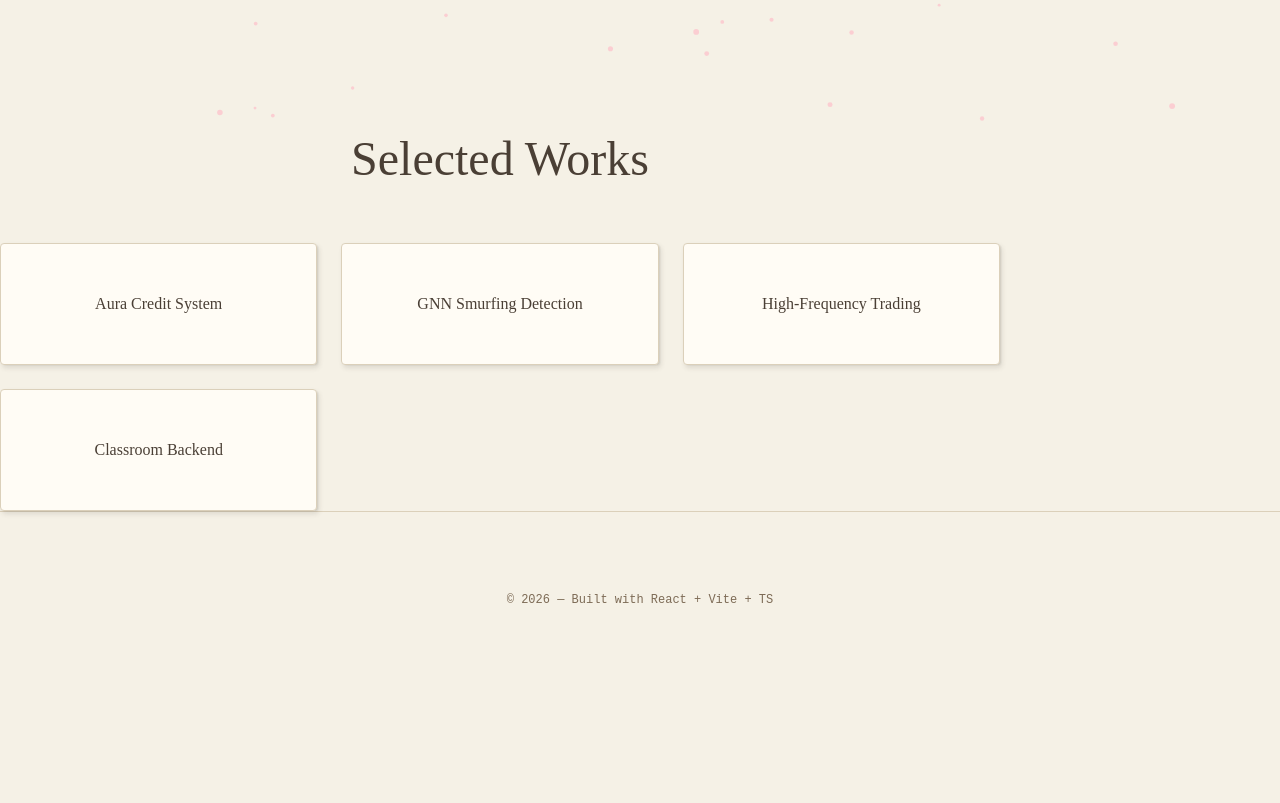
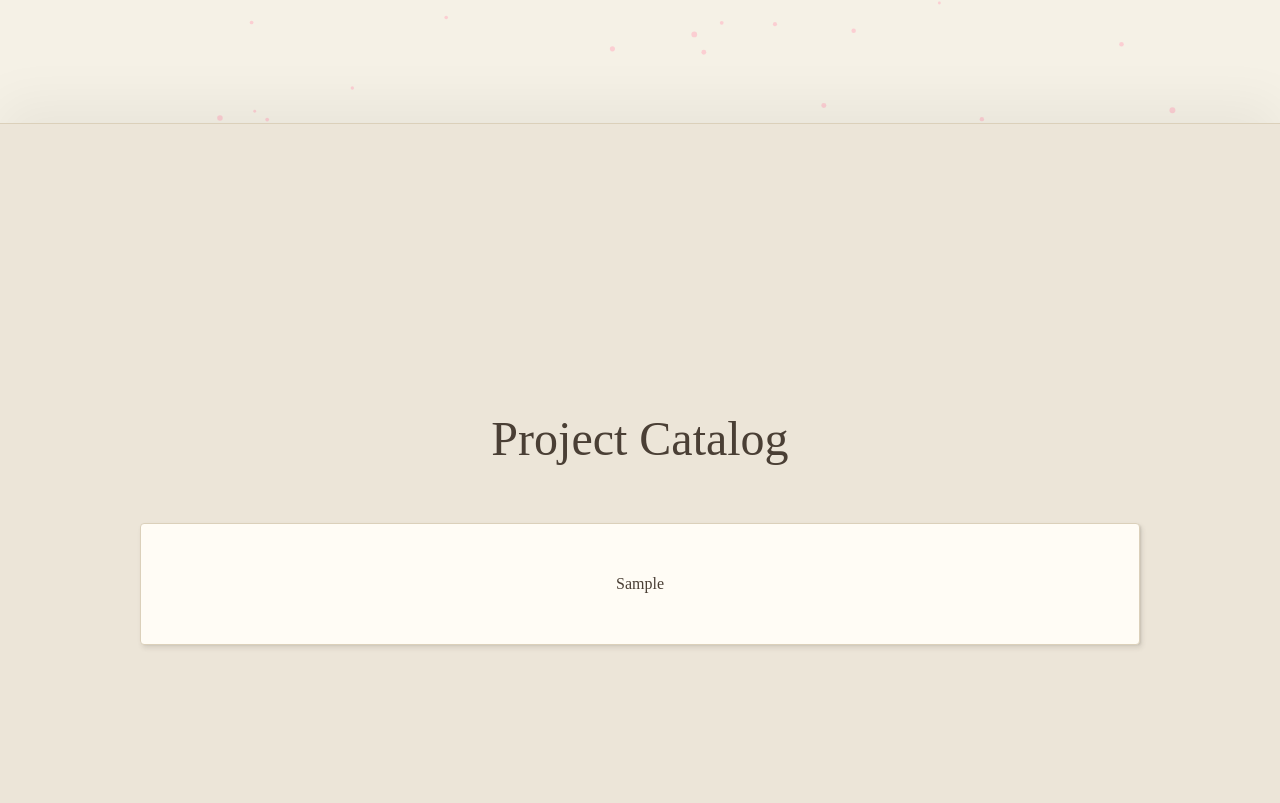
Before and after one commit to lightning4747/personal-projects, a React (Vite) app: page / in a window 1280 px wide. Shown: the part 677-1480 px from the top of the page. Before the commit the page ends 1365 px from the top, so only its background shows below. Built offline with nearby package versions, Linux system fonts and the light colour scheme.

Commit message:
add separate container for the projects section

```diff
--- a/src/components/Projects.tsx
+++ b/src/components/Projects.tsx
@@ -2,23 +2,27 @@ import { motion } from 'framer-motion';
 import '../styles/Projects.css';
 
 const projects = [
-  { id: 1, name: 'Aura Credit System', link: '#' },
-  { id: 2, name: 'GNN Smurfing Detection', link: '#' },
-  { id: 3, name: 'High-Frequency Trading', link: '#' },
-  { id: 4, name: 'Classroom Backend', link: '#' },
+  { id: 1, name: 'Sample', link: '#' },
 ];
 
 const Projects = () => {
   return (
-    <section className="projects-container">
-      <motion.div
-        initial={{ opacity: 0, y: 50 }}
-        whileInView={{ opacity: 1, y: 0 }}
-        viewport={{ once: false, amount: 0.3 }}
-        transition={{ duration: 0.8, ease: "easeOut" }}
-        className="projects-inner"
-      >
-        <h2 className="section-title">Selected Works</h2>
+    <motion.section
+      className="projects-section"
+      initial={{ backgroundColor: "transparent" }}
+      whileInView={{ backgroundColor: "var(--muted)" }} // Change to your preferred theme color
+      viewport={{ margin: "-200px" }}
+      transition={{ duration: 1 }}
+    >
+      <div className="projects-inner">
+        <motion.h2
+          className="section-title"
+          initial={{ opacity: 0, y: 20 }}
+          whileInView={{ opacity: 1, y: 0 }}
+          transition={{ delay: 0.2 }}
+        >
+          Project Catalog
+        </motion.h2>
 
         <div className="projects-grid">
           {projects.map((project, index) => (
@@ -28,21 +32,14 @@ const Projects = () => {
               className="project-button"
               initial={{ opacity: 0, scale: 0.9 }}
               whileInView={{ opacity: 1, scale: 1 }}
-              whileHover={{
-                scale: 1.05,
-                backgroundColor: "var(--accent)",
-                color: "var(--accent-foreground)"
-              }}
-              whileTap={{ scale: 0.95 }}
               transition={{ delay: index * 0.1 }}
             >
-              <span className="project-name">{project.name}</span>
-              <div className="button-bloom" />
+              {project.name}
             </motion.a>
           ))}
         </div>
-      </motion.div>
-    </section>
+      </div>
+    </motion.section>
   );
 };
 
```
